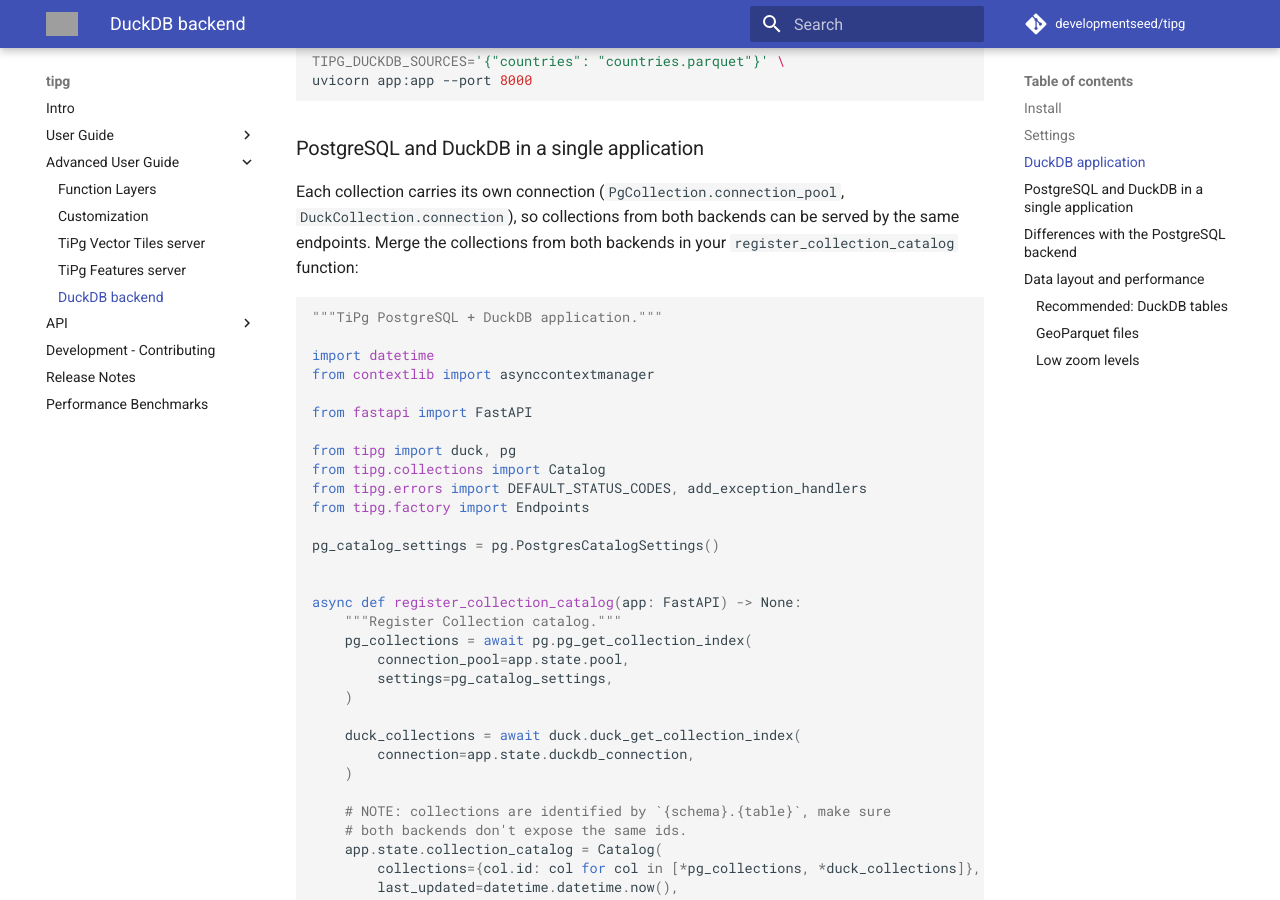
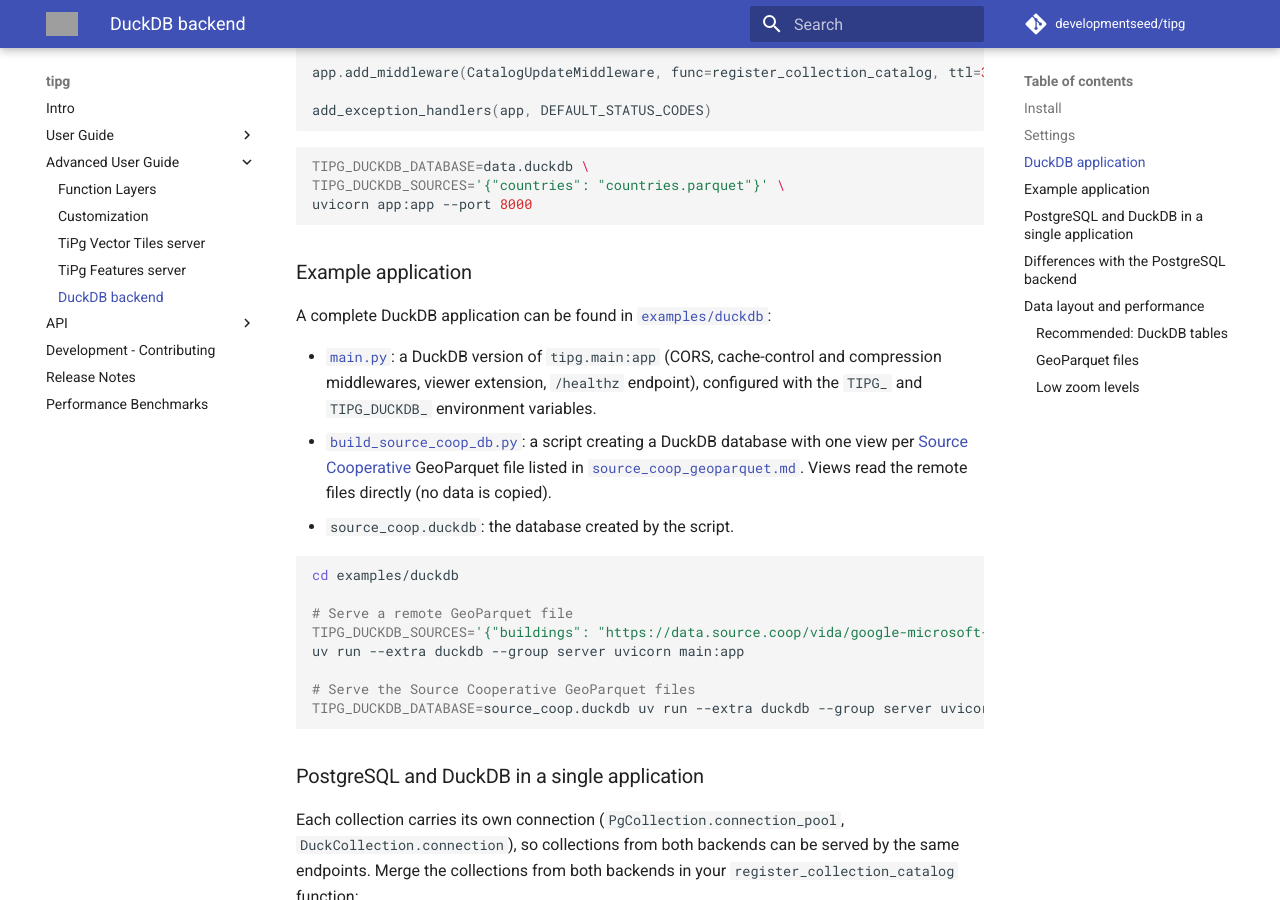
Before and after one commit to developmentseed/tipg, an MkDocs documentation site: the page built from docs/src/advanced/duckdb.md, in a window 1280 px wide and 900 px high, scrolled down 2787 px. Built offline with MkDocs 1.6.1 and Material for MkDocs 9.7.7, drawn with Linux system fonts in a browser that asks for light colours; comment, search, counter and statistics services are not loaded; some of the changed text lies outside the part shown; grey boxes are pictures that could not be loaded.

Commit message:
chore: make duckdb experimental

````diff
--- a/docs/src/advanced/duckdb.md
+++ b/docs/src/advanced/duckdb.md
@@ -1,9 +1,13 @@
 
 `TiPg` can serve tables, views and files (GeoParquet, or any format supported by DuckDB's `ST_Read`) through [DuckDB](https://duckdb.org) and its [spatial extension](https://duckdb.org/docs/extensions/spatial/overview), alongside or instead of PostgreSQL/PostGIS.
 
+!!! warning "Experimental"
+
+    The DuckDB backend is **experimental**: its API, settings and behavior may change in future releases, without following the deprecation policy of the rest of `TiPg`. Please report any issue or feedback on [GitHub](https://github.com/developmentseed/tipg/issues).
+
 !!! note
 
-    The DuckDB backend is not used by the default `tipg.main:app` application: you need to create your own application (see examples below).
+    The DuckDB backend is not used by the default `tipg.main:app` application: you need to create your own application (see examples below, and the [example application](#example-application)).
 
 ### Install
 
@@ -95,6 +99,25 @@
 TIPG_DUCKDB_DATABASE=data.duckdb \
 TIPG_DUCKDB_SOURCES='{"countries": "countries.parquet"}' \
 uvicorn app:app --port 8000
+```
+
+### Example application
+
+A complete DuckDB application can be found in [`examples/duckdb`](https://github.com/developmentseed/tipg/tree/main/examples/duckdb):
+
+- [`main.py`](https://github.com/developmentseed/tipg/blob/main/examples/duckdb/main.py): a DuckDB version of `tipg.main:app` (CORS, cache-control and compression middlewares, viewer extension, `/healthz` endpoint), configured with the `TIPG_` and `TIPG_DUCKDB_` environment variables.
+- [`build_source_coop_db.py`](https://github.com/developmentseed/tipg/blob/main/examples/duckdb/build_source_coop_db.py): a script creating a DuckDB database with one view per [Source Cooperative](https://source.coop) GeoParquet file listed in [`source_coop_geoparquet.md`](https://github.com/developmentseed/tipg/blob/main/examples/duckdb/source_coop_geoparquet.md). Views read the remote files directly (no data is copied).
+- `source_coop.duckdb`: the database created by the script.
+
+```bash
+cd examples/duckdb
+
+# Serve a remote GeoParquet file
+TIPG_DUCKDB_SOURCES='{"buildings": "https://data.source.coop/vida/google-microsoft-osm-open-buildings/geoparquet/by_country/country_iso=FRA/FRA.parquet"}' \
+uv run --extra duckdb --group server uvicorn main:app
+
+# Serve the Source Cooperative GeoParquet files
+TIPG_DUCKDB_DATABASE=source_coop.duckdb uv run --extra duckdb --group server uvicorn main:app
 ```
 
 ### PostgreSQL and DuckDB in a single application
````
Also changed, not shown: 3 other files.
